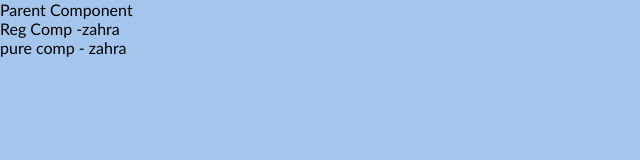
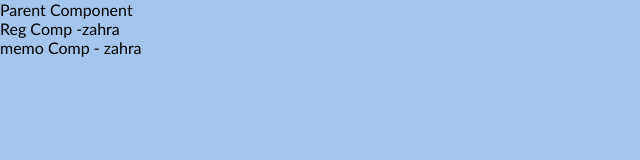
Before and after one commit to zarbabi/React-Train, a React (Create React App) app: page / in a window 1280 px wide. Shown: the top 160 px of the page, without its empty margins (0-640 px from the left). Built offline with nearby package versions, Linux system fonts and the light colour scheme.

Commit message:
ract memo concept

```diff
--- /dev/null
+++ b/src/components/PureMemoComp/MemoComp.js
@@ -0,0 +1,8 @@
+import React from "react";
+
+const MemoComp = (props) => {
+  console.log("MemoComp");
+  return <div>memo Comp - {props.name}</div>;
+};
+
+export default React.memo(MemoComp);
--- a/src/components/PureMemoComp/ParentComp.js
+++ b/src/components/PureMemoComp/ParentComp.js
@@ -1,8 +1,9 @@
-import React, { PureComponent } from "react";
+import React, { Component } from "react";
+import MemoComp from "./MemoComp";
 import PureComp from "./PureComp";
 import RegComp from "./RegComp";
 
-class ParentComp extends PureComponent {
+class ParentComp extends Component {
   state = { name: "zahra" };
 
   componentDidMount() {
@@ -16,7 +17,8 @@
       <div>
         Parent Component
         <RegComp name={this.state.name} />
-        <PureComp name={this.state.name} />
+        {/* <PureComp name={this.state.name} /> */}
+        <MemoComp name={this.state.name} />
       </div>
     );
   }
```
